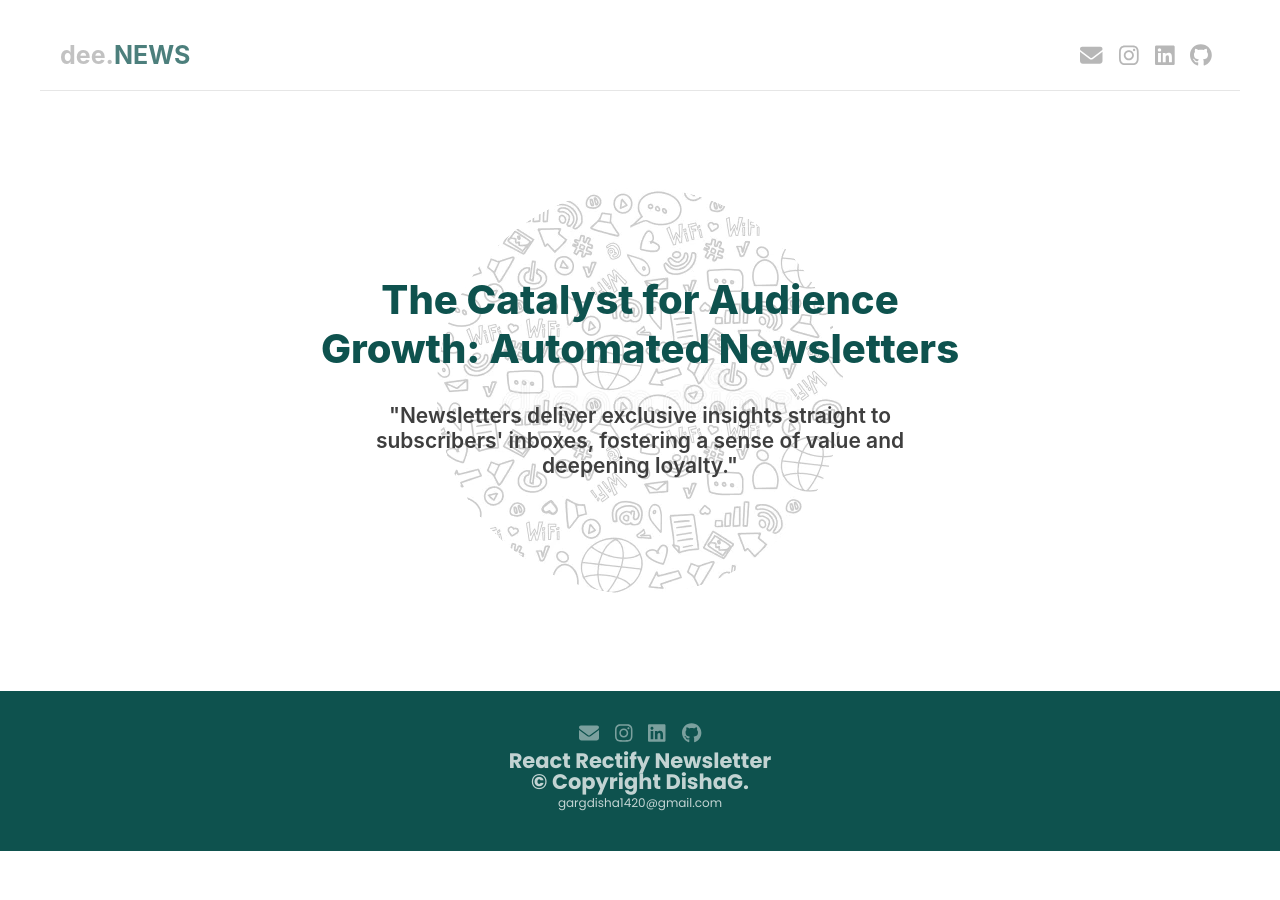
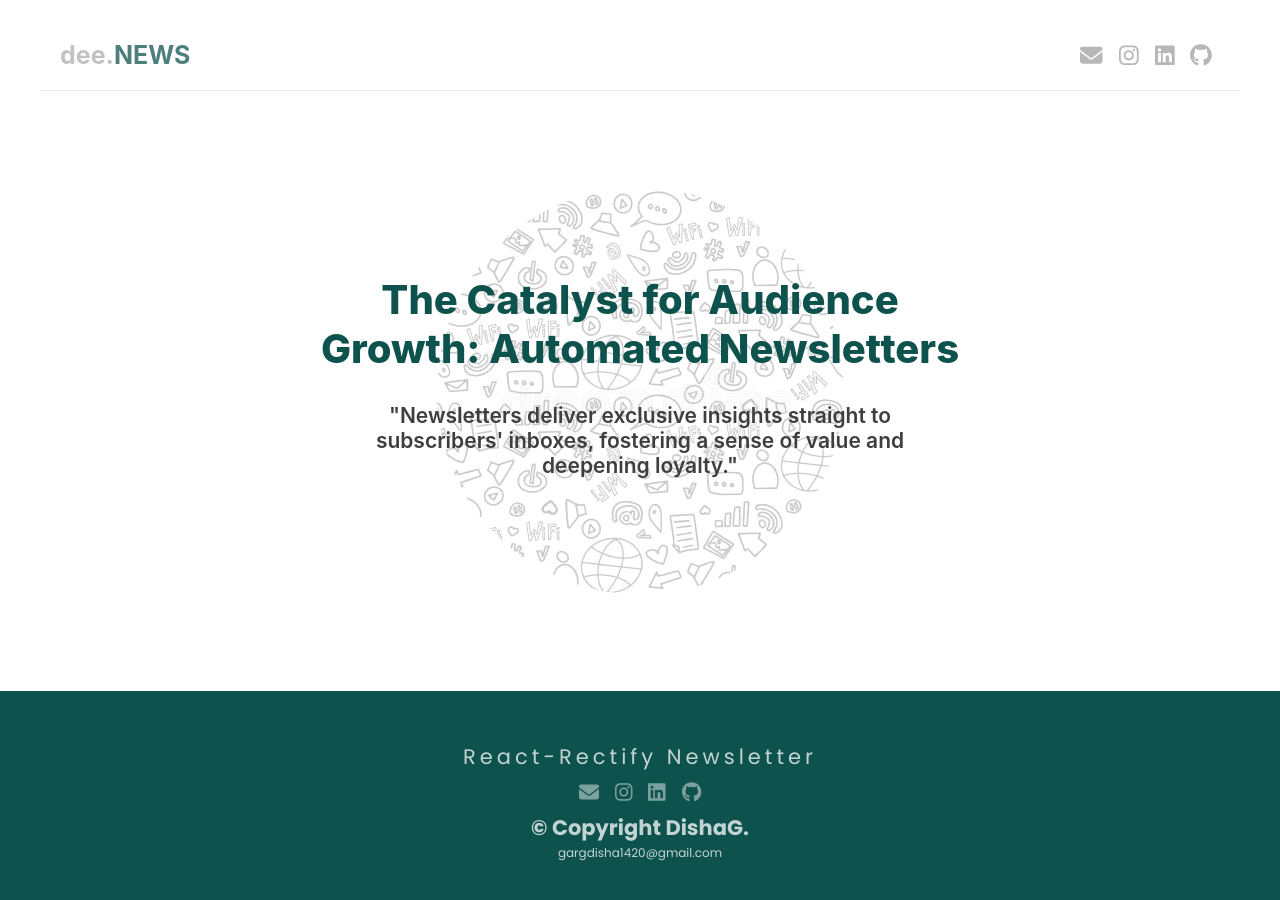
Before and after one commit to diiisha24/NewsLetterSubscription, a React (Create React App) app: page / in a window 1280 px wide. Shown: the top 900 px of the page. Before the commit the page ends 851 px from the top, so only its background shows below. Built offline with nearby package versions, Linux system fonts and the light colour scheme.

Commit message:
App JS setup completed.

```diff
--- a/src/components/footer/footer.css
+++ b/src/components/footer/footer.css
@@ -1,30 +1,21 @@
 .footer{
     background-color: #0e524e;
     color: white !important;
-    height: 100px;
+    /* height: 100px; */
     display: flex;
     justify-content: center;
     position: relative;
     z-index: 2;
     width: 100%;
-    padding: 80px 0px;
+    padding: 40px 0px;
     flex-direction: column;
     align-items: center;
 }
-/* .icons_wrapper{
-    padding: 0px 0px 0px 0px;
-    /* opacity: 45%; */
-/* }
-.icons_wrapper a{
-    text-decoration: none;
-    color: initial;
-}  */
-/* .icons_wrapper svg{
-    color: white !important;
-    opacity: 45%;
-    margin: 0px 8px;
-    padding: 0px 0px 0px 0px; */
-/* } */
+.footer .project_name{
+    font-weight: 400;
+    letter-spacing: 4px;
+    /* margin: 8px 0px 16px; */
+}
 .linktree{
     height: 5px;
     aspect-ratio: 1/1;
@@ -33,25 +24,17 @@
     font-family: 'Poppins', sans-serif;
     font-weight: 700;
     opacity: 75%;
-    margin: 8px 0px;
+    margin: 16px 0px;
     font-size: 21px;
     display: flex;
     flex-direction: column;
     align-items: center;
     line-height: 19px;
-    gap: 2px;
+    gap: 6px;
 }
-/* .icons_wrapper svg:hover{
-    cursor: pointer;
-} */
 .mail_wrapper{
     text-decoration: none;
     font-weight: 400;
     font-size: 12px;
     color: white !important;
 }
-/* @media screen and (min-width:768px) {
-    .icons_wrapper svg:hover{
-        opacity: 100%;
-    }
-} */
--- a/src/components/footer/footer.js
+++ b/src/components/footer/footer.js
@@ -15,9 +15,9 @@ const Footer = () => {
   }
   return (
     <div className='footer'>
+    <div className='copyright_wrapper project_name'>React-Rectify Newsletter</div>
     <SocialIcons/>
     <div className='copyright_wrapper'>
-      <div>React Rectify Newsletter</div>
       <div>© Copyright DishaG.</div>
       <a href="mailto:gargdisha1420@gmail.com" className='mail_wrapper'>
         gargdisha1420@gmail.com
```
